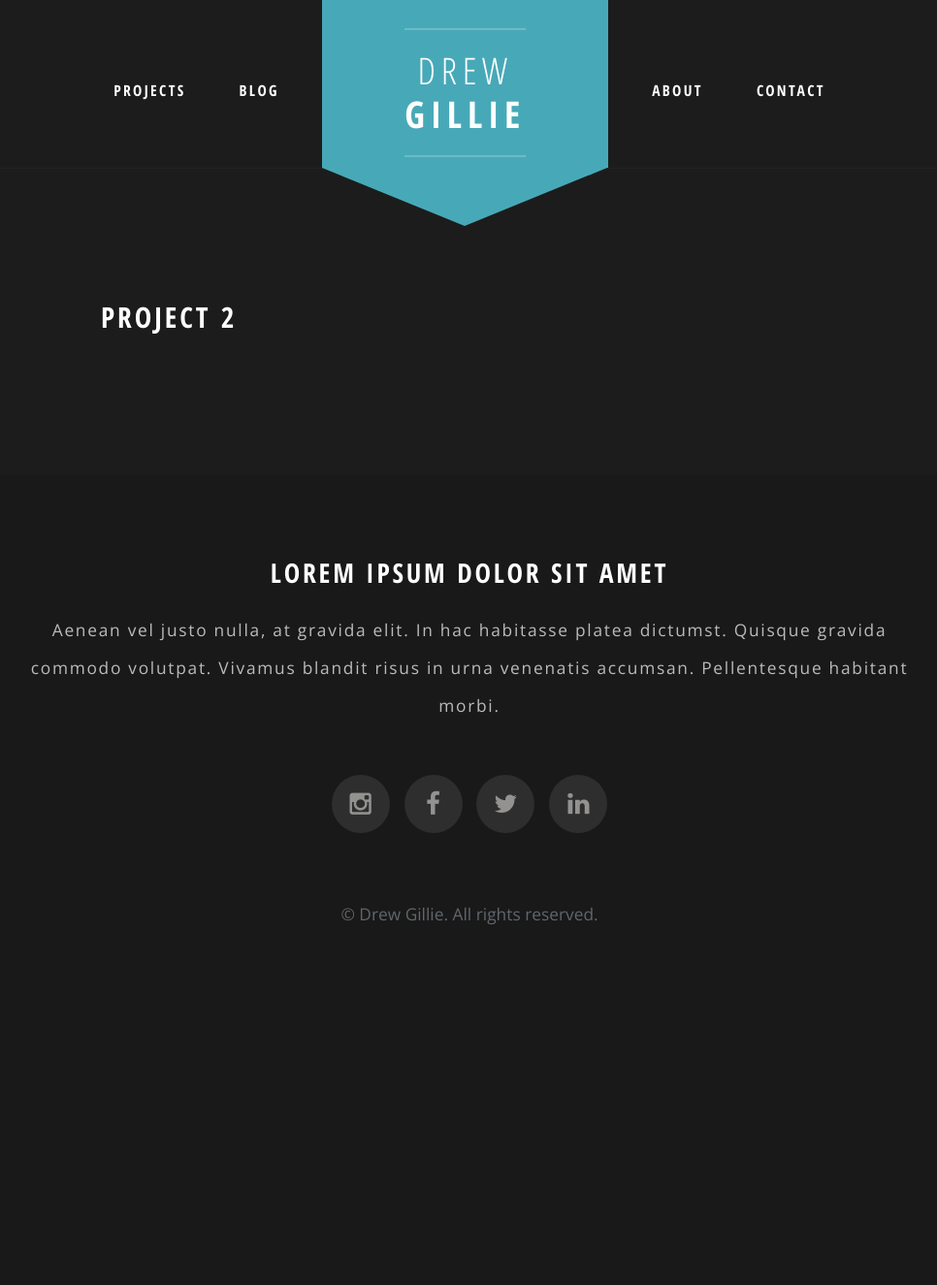
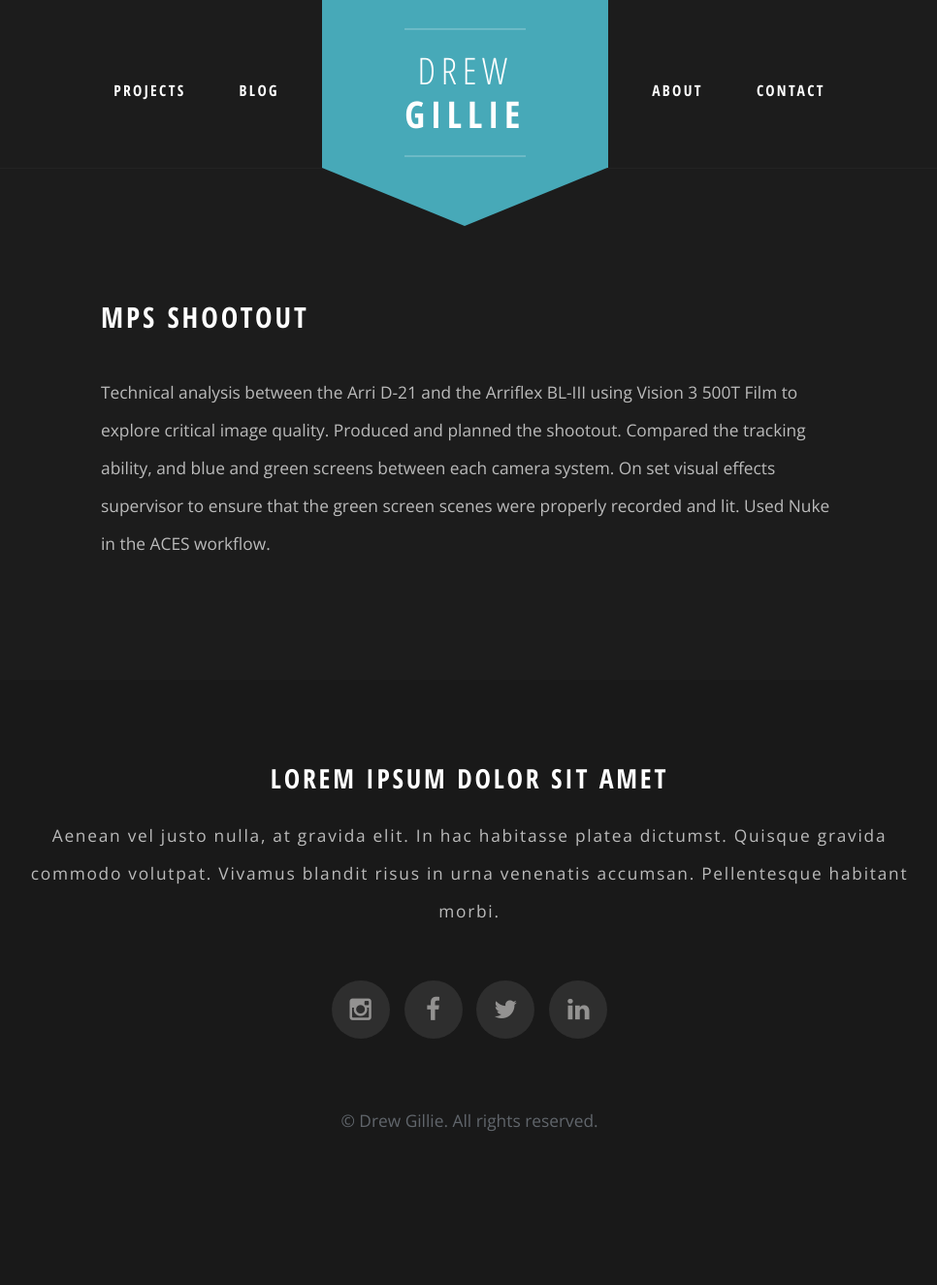
Before and after one commit to drewgillievfx/DrewGillie.com, a Jekyll site: the page built from _projects/02-MPS-Shootout.md, in a window 1280 px wide. Shown: the whole page at 97% size, without its empty margins (156-1122 px from the left). Built offline with Jekyll 4.4.1, drawn with Linux system fonts in a browser that asks for light colours; before the commit the page ends 1113 px from its top, so only the background shows below that.

Commit message:
mps shootout post edit

```diff
--- a/_projects/02-MPS-Shootout.md
+++ b/_projects/02-MPS-Shootout.md
@@ -1,7 +1,7 @@
 ---
 layout: page
-title: Project 2
-short_description: Short Project description
+title: MPS Shootout
+short_description: ARRI D21 vs. 35 mm film
 long_description: >
   Long description describing this project. It was a pretty cool project to work
   on but I simply don't have much more time to work on it.
@@ -9,4 +9,10 @@ image: project2.png
 featured: False
 ---
 
-{% include page-title.html title="Project 2" %}
+{% include page-title.html title="MPS Shootout" %}
+
+Technical analysis between the Arri D-21 and the Arriflex BL-III using Vision 3
+500T Film to explore critical image quality. Produced and planned the shootout.
+Compared the tracking ability, and blue and green screens between each camera
+system. On set visual effects supervisor to ensure that the green screen scenes
+were properly recorded and lit. Used Nuke in the ACES workflow.
```
